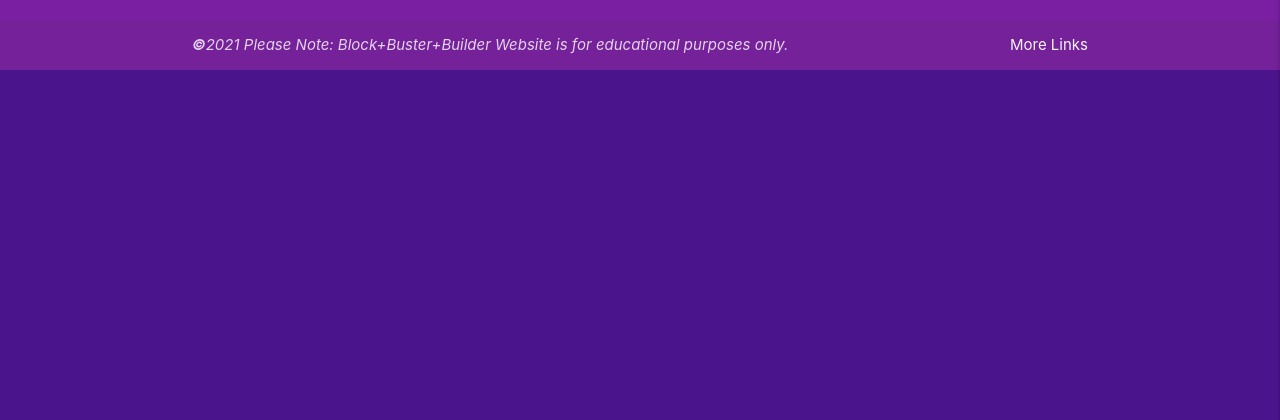
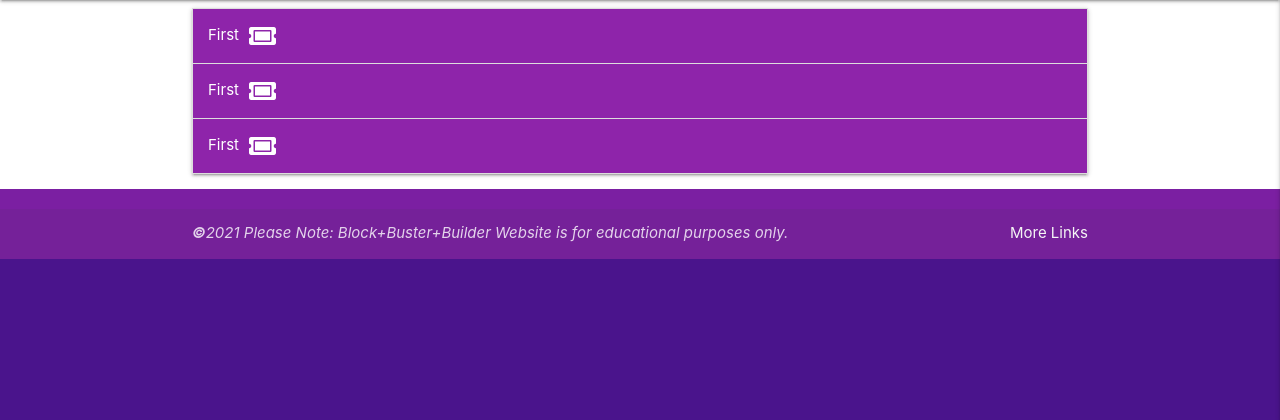
Before and after one commit to charliekranz/blockbuster_MS3, a Flask app: page / in a window 1280 px wide. Shown: the part 64-484 px from the top of the page. Run offline with Flask 2, Linux system fonts and the light colour scheme; data that the repository does not hold is empty; some libraries are stand-ins or nearby versions.

Commit message:
Adding collapsible functionality

```diff
--- a/static/js/script.js
+++ b/static/js/script.js
@@ -1,3 +1,4 @@
   $(document).ready(function(){
     $('.sidenav').sidenav({edge: "right"});
+    $('.collapsible').collapsible();
   });
--- a/templates/blockbusters.html
+++ b/templates/blockbusters.html
@@ -8,4 +8,20 @@
         {{ story.cast_chosen }}<br>
     {% endfor %}
 
+    <ul class="collapsible">
+        <li>
+        <div class="collapsible-header white-text purple darken-1">First &nbsp;<i class="fas fa-ticket-alt"></i></div>
+        <div class="collapsible-body"><span>Lorem ipsum dolor sit amet.</span></div>
+        </li>
+        <li>
+        <div class="collapsible-header white-text purple darken-1">First &nbsp;<i class="fas fa-ticket-alt"></i></div>
+        <div class="collapsible-body"><span>Lorem ipsum dolor sit amet.</span></div>
+        </li>
+        <li>
+        <div class="collapsible-header white-text purple darken-1">First &nbsp;<i class="fas fa-ticket-alt"></i></div>
+        <div class="collapsible-body"><span>Lorem ipsum dolor sit amet.</span></div>
+        </li>
+    </ul>
+
+
 {% endblock %}
```
